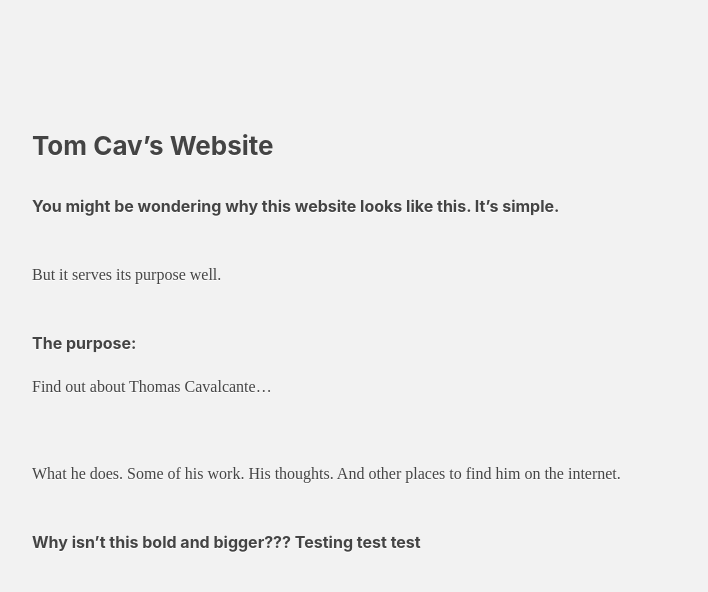
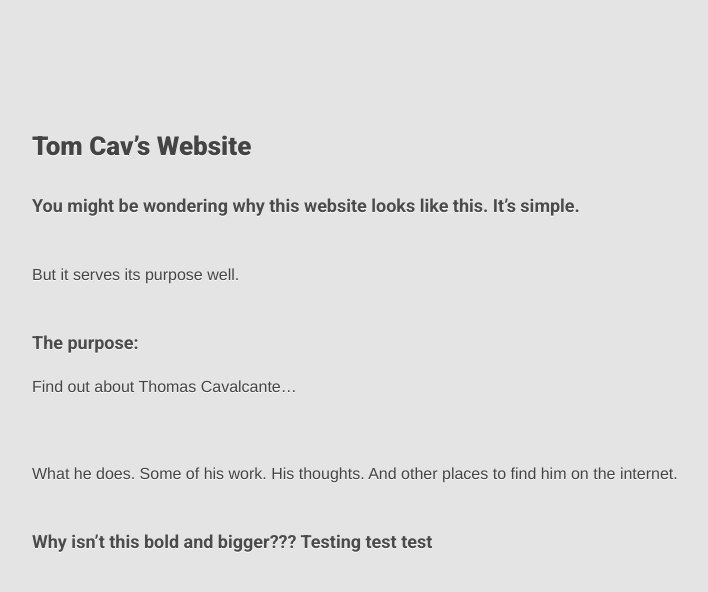
Before and after one commit to tpcav/my-website, a plain HTML site: page index.html in a window 1280 px wide. Shown: the whole page, without its empty margins (192-900 px from the left). Drawn offline with Linux system fonts and the light colour scheme.

Commit message:
final tn

```diff
--- a/index.html
+++ b/index.html
@@ -4,20 +4,20 @@
   <meta charset="UTF-8">
   <meta name="viewport" content="width=device-width, initial-scale=1.0">
   <meta http-equiv="X-UA-Compatible" content="ie=edge">
-
   <title>Tom Cav's Website</title>
-
+  <link rel="preconnect" href="https://fonts.googleapis.com">
+  <link rel="preconnect" href="https://fonts.gstatic.com" crossorigin>
+  <link href="https://fonts.googleapis.com/css2?family=Roboto:ital,wght@0,100;0,300;0,400;0,500;0,700;0,900;1,100;1,300;1,400;1,500;1,700;1,900&display=swap" rel="stylesheet">
   <style type="text/css">
-  body {margin: 5% auto; margin-top: 10%; background: #f2f2f2; color: #444444; font-family: -apple-system, BlinkMacSystemFont, "Segoe UI", Roboto, Helvetica, Arial, sans-serif; font-size: 18px; line-height: 1.4; text-shadow: 0 1px 0 #ffffff; max-width: 65%;}
-  p.p1 {margin: 0.0px 0.0px 3.0px 0.0px; font: 26.0px}
-  p.p2 {margin: 0.0px 0.0px 0.0px 0.0px; font: 16.0px}
+    body {margin: 5% auto; margin-top: 10%; background: #e4e4e4; color: #444444; font-family: Roboto; font-size: 18px; line-height: 1.4; text-shadow: 0 1px 0 #ffffff; max-width: 65%;}
+    p.p1 {font-family: Roboto; margin: 0.0px 0.0px 3.0px 0.0px; font: 26.0px}
+    p.p2 {margin: 0.0px 0.0px 0.0px 0.0px; font: 16.0px; color: #444444f6}
     p.p3 {margin: 0.0px 0.0px 0.0px 0.0px; font: 16.0px; min-height: 21.0px}
-  span.s1 {font-weight: bold; font-style: normal; font-size: 26.00px}
-  span.s2 {font-weight: bold; font-style: normal; font-size: 16.00px}
-  span.s3 {font-family: 'UICTFontTextStyleBody'; font-weight: normal; font-style: normal; font-size: 16.00px}
-  span.s4 {font-family: 'UICTFontTextStyleBody'; font-weight: bold; font-style: normal; font-size: 16.00px}
+    span.s1 {font-weight: 900; font-weight: medium; font-style: normal; font-size: 26px}
+    span.s2 {font-weight: 600; font-weight: medium; font-style: normal; font-size: 18px}
+    span.s3 {font-family: Helvetica; font-weight: medium; font-style: normal; font-size: 16.00px}
+    span.s4 {font-family: Helvetica; font-weight: bolder; font-style: normal; font-size: 16.00px}
   </style>
-
 </head>
 
   <body>
@@ -39,6 +39,5 @@
 
   </body>
 
-<script src="script.js"></script>
 
 </html>
```
Lines whose indentation alone changed are shown as unchanged.
